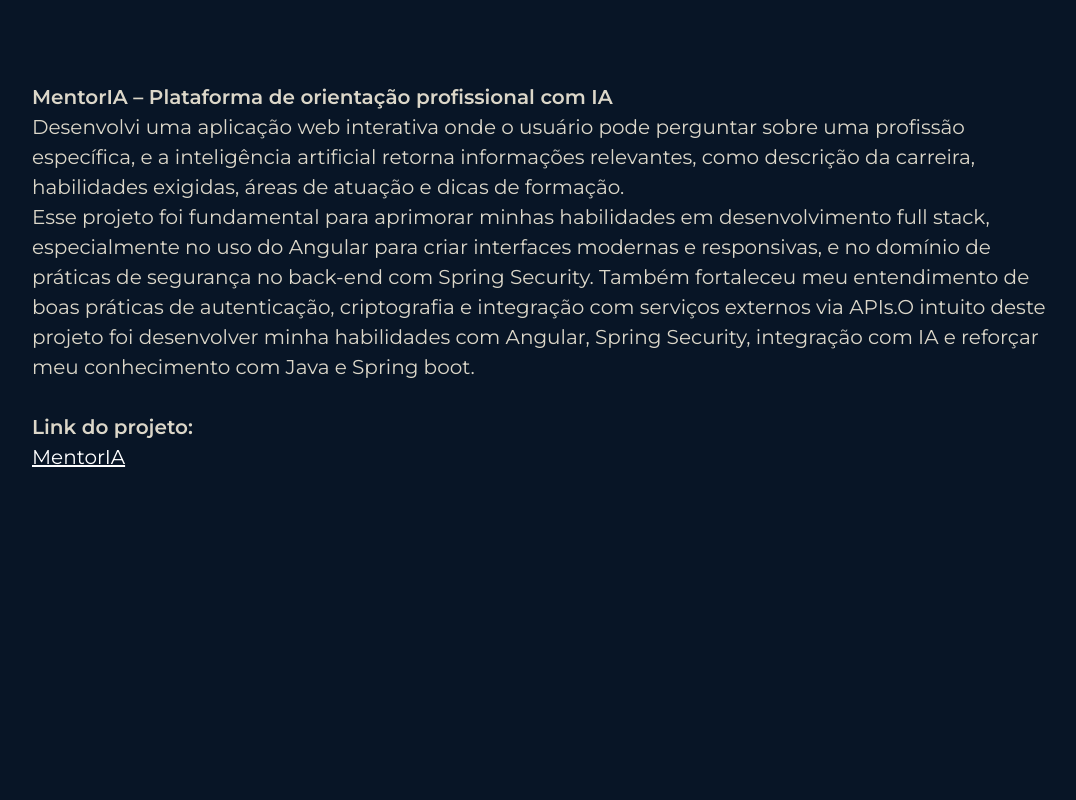
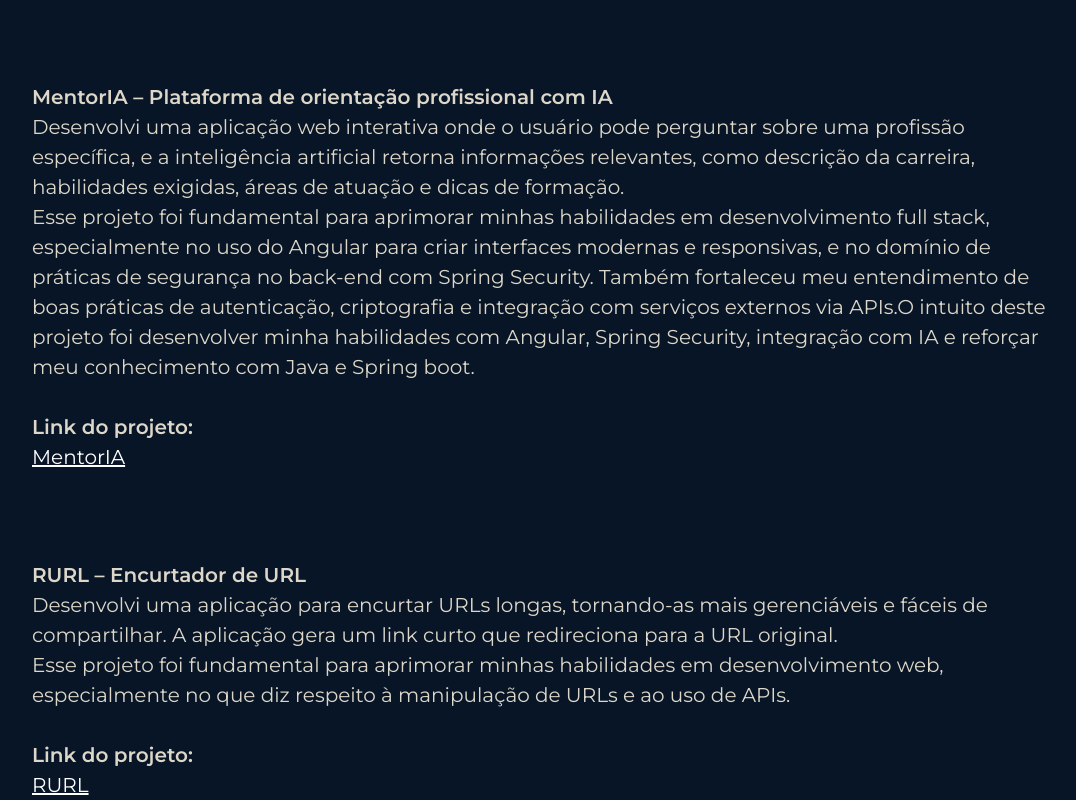
Before and after one commit to TamyrisTorres/portfolioTamyrisTorres, a plain HTML site: page index.html in a window 1280 px wide. Shown: the part 3832-4632 px from the top of the page, without its empty margins (96-1172 px from the left). Before the commit the page ends 4304 px from the top, so only its background shows below. Drawn offline with nearby package versions, Linux system fonts and the light colour scheme.

Commit message:
Adicionar novo projeto

```diff
--- a/index.html
+++ b/index.html
@@ -202,6 +202,17 @@
           <a class="links_projetos" href="https://github.com/TamyrisTorres/mentorIA">MentorIA</a>
           <ul>
       </div>
+      <div class="mt-10"></div>
+      <div class="projeto">
+        <ul class="aprensentacao__texto">
+          <h4>RURL – Encurtador de URL</h4>
+          <p>Desenvolvi uma aplicação para encurtar URLs longas, tornando-as mais gerenciáveis e fáceis de compartilhar. A aplicação gera um link curto que redireciona para a URL original.</p>
+          <p>Esse projeto foi fundamental para aprimorar minhas habilidades em desenvolvimento web, especialmente no que diz respeito à manipulação de URLs e ao uso de APIs.</p>
+          <br>
+          <p><strong>Link do projeto:</strong></p>
+          <a class="links_projetos" href="https://github.com/TamyrisTorres/RURL">RURL</a>
+          <ul>
+      </div>
   </main>
   <footer>
     <p class="rodape">Desenvolvido por Tamyris Torres</p>
```
